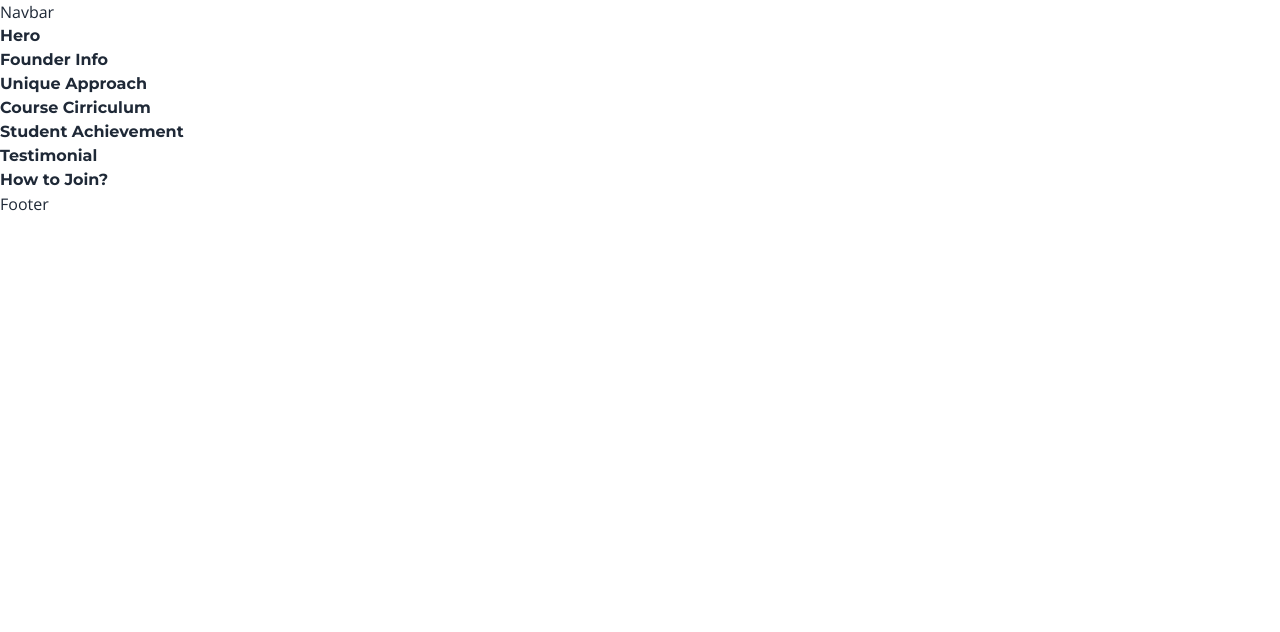
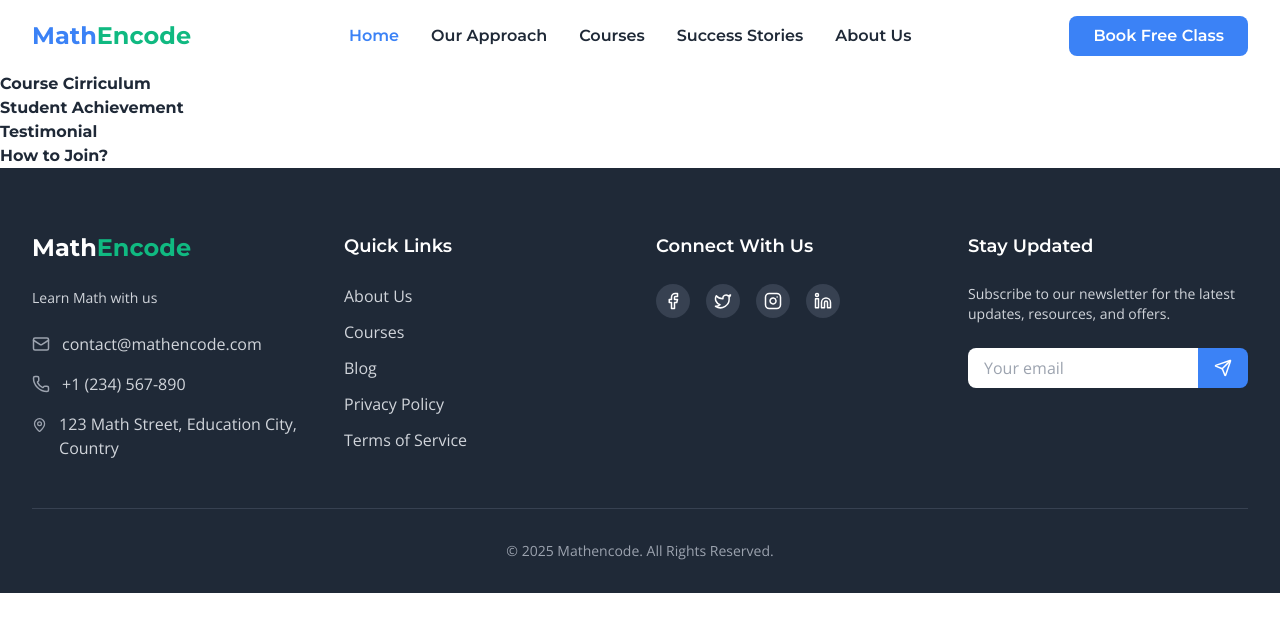
Before and after one commit to chahatkesh/mathencode, a React (Vite) app: page / in a window 1280 px wide. Shown: the top 632 px of the page. Built offline with nearby package versions, Linux system fonts and the light colour scheme.

Commit message:
Implement responsive Footer and Navbar components with enhanced navigation and contact information

```diff
--- a/src/layout/Footer.jsx
+++ b/src/layout/Footer.jsx
@@ -1,12 +1,165 @@
+// src/layout/Footer.jsx
 import React from "react";
+import { Link } from "react-router-dom";
+import {
+  Mail,
+  Phone,
+  MapPin,
+  Facebook,
+  Twitter,
+  Instagram,
+  Linkedin,
+  Send,
+} from "lucide-react";
 
 const Footer = () => {
   return (
-    <div>
-      <footer>
-        <p>Footer</p>
-      </footer>
-    </div>
+    <footer className="bg-dark text-white pt-16 pb-8">
+      <div className="container-custom">
+        <div className="grid grid-cols-1 md:grid-cols-2 lg:grid-cols-4 gap-8">
+          {/* Logo and Contact Info */}
+          <div className="space-y-6">
+            <Link to="/" className="inline-block">
+              <span className="text-2xl font-montserrat font-bold text-white">
+                Math<span className="text-secondary">Encode</span>
+              </span>
+            </Link>
+            <p className="text-sm text-gray-300">Learn Math with us</p>
+            <div className="space-y-4">
+              <div className="flex items-center gap-3">
+                <Mail size={18} className="text-gray-400" />
+                <a
+                  href="mailto:contact@mathencode.com"
+                  className="text-gray-300 hover:text-white transition-colors">
+                  contact@mathencode.com
+                </a>
+              </div>
+              <div className="flex items-center gap-3">
+                <Phone size={18} className="text-gray-400" />
+                <a
+                  href="tel:+1234567890"
+                  className="text-gray-300 hover:text-white transition-colors">
+                  +1 (234) 567-890
+                </a>
+              </div>
+              <div className="flex items-start gap-3">
+                <MapPin size={18} className="text-gray-400 mt-1" />
+                <p className="text-gray-300">
+                  123 Math Street, Education City, Country
+                </p>
+              </div>
+            </div>
+          </div>
+
+          {/* Quick Links */}
+          <div className="space-y-6">
+            <h3 className="text-lg font-montserrat font-semibold">
+              Quick Links
+            </h3>
+            <ul className="space-y-3">
+              <li>
+                <Link
+                  to="/about"
+                  className="text-gray-300 hover:text-white transition-colors">
+                  About Us
+                </Link>
+              </li>
+              <li>
+                <Link
+                  to="/courses"
+                  className="text-gray-300 hover:text-white transition-colors">
+                  Courses
+                </Link>
+              </li>
+              <li>
+                <Link
+                  to="/blog"
+                  className="text-gray-300 hover:text-white transition-colors">
+                  Blog
+                </Link>
+              </li>
+              <li>
+                <Link
+                  to="/privacy"
+                  className="text-gray-300 hover:text-white transition-colors">
+                  Privacy Policy
+                </Link>
+              </li>
+              <li>
+                <Link
+                  to="/terms"
+                  className="text-gray-300 hover:text-white transition-colors">
+                  Terms of Service
+                </Link>
+              </li>
+            </ul>
+          </div>
+
+          {/* Social Media */}
+          <div className="space-y-6">
+            <h3 className="text-lg font-montserrat font-semibold">
+              Connect With Us
+            </h3>
+            <div className="flex space-x-4">
+              <a
+                href="#"
+                className="bg-gray-700 p-2 rounded-full hover:bg-primary transition-colors"
+                aria-label="Facebook">
+                <Facebook size={18} />
+              </a>
+              <a
+                href="#"
+                className="bg-gray-700 p-2 rounded-full hover:bg-primary transition-colors"
+                aria-label="Twitter">
+                <Twitter size={18} />
+              </a>
+              <a
+                href="#"
+                className="bg-gray-700 p-2 rounded-full hover:bg-primary transition-colors"
+                aria-label="Instagram">
+                <Instagram size={18} />
+              </a>
+              <a
+                href="#"
+                className="bg-gray-700 p-2 rounded-full hover:bg-primary transition-colors"
+                aria-label="LinkedIn">
+                <Linkedin size={18} />
+              </a>
+            </div>
+          </div>
+
+          {/* Newsletter */}
+          <div className="space-y-6">
+            <h3 className="text-lg font-montserrat font-semibold">
+              Stay Updated
+            </h3>
+            <p className="text-gray-300 text-sm">
+              Subscribe to our newsletter for the latest updates, resources, and
+              offers.
+            </p>
+            <form className="flex">
+              <input
+                type="email"
+                placeholder="Your email"
+                className="px-4 py-2 w-full rounded-l-lg focus:outline-none text-dark"
+                required
+              />
+              <button
+                type="submit"
+                className="bg-primary hover:bg-bright-blue px-4 rounded-r-lg transition-colors"
+                aria-label="Subscribe">
+                <Send size={18} />
+              </button>
+            </form>
+          </div>
+        </div>
+
+        {/* Copyright */}
+        <div className="border-t border-gray-700 mt-12 pt-8 text-center text-gray-400 text-sm">
+          <p>© 2025 Mathencode. All Rights Reserved.</p>
+        </div>
+      </div>
+    </footer>
   );
 };
 
--- a/src/layout/Navbar.jsx
+++ b/src/layout/Navbar.jsx
@@ -1,10 +1,155 @@
-import React from "react";
+// src/layout/Navbar.jsx
+import React, { useState, useEffect } from "react";
+import { Menu, X } from "lucide-react";
 
 const Navbar = () => {
+  const [isMenuOpen, setIsMenuOpen] = useState(false);
+  const [activeSection, setActiveSection] = useState("hero");
+  const [scrolled, setScrolled] = useState(false);
+
+  // Toggle mobile menu
+  const toggleMenu = () => {
+    setIsMenuOpen(!isMenuOpen);
+  };
+
+  // Handle scroll events
+  useEffect(() => {
+    const handleScroll = () => {
+      // Add shadow to navbar when scrolled
+      if (window.scrollY > 10) {
+        setScrolled(true);
+      } else {
+        setScrolled(false);
+      }
+
+      // Determine active section based on scroll position
+      const sections = [
+        "hero",
+        "founder",
+        "approach",
+        "courses",
+        "achievements",
+        "testimonials",
+        "join",
+      ];
+      const scrollPosition = window.scrollY + 100; // Offset to trigger slightly before reaching section
+
+      for (const section of sections) {
+        const element = document.getElementById(section);
+        if (element) {
+          const offsetTop = element.offsetTop;
+          const offsetBottom = offsetTop + element.offsetHeight;
+
+          if (scrollPosition >= offsetTop && scrollPosition < offsetBottom) {
+            setActiveSection(section);
+            break;
+          }
+        }
+      }
+    };
+
+    window.addEventListener("scroll", handleScroll);
+    return () => window.removeEventListener("scroll", handleScroll);
+  }, []);
+
+  // Scroll to section function
+  const scrollToSection = (sectionId) => {
+    const element = document.getElementById(sectionId);
+    if (element) {
+      window.scrollTo({
+        top: element.offsetTop - 80, // Account for navbar height
+        behavior: "smooth",
+      });
+    }
+    setActiveSection(sectionId);
+
+    // Close mobile menu if open
+    if (isMenuOpen) {
+      setIsMenuOpen(false);
+    }
+  };
+
+  // Navigation items array for easy management
+  const navItems = [
+    { id: "hero", label: "Home" },
+    { id: "approach", label: "Our Approach" },
+    { id: "courses", label: "Courses" },
+    { id: "achievements", label: "Success Stories" },
+    { id: "about", label: "About Us" },
+  ];
+
   return (
-    <div>
-      <nav>Navbar</nav>
-    </div>
+    <nav
+      className={`bg-white ${
+        scrolled ? "shadow-md" : ""
+      } fixed top-0 left-0 w-full z-50 transition-shadow duration-300`}>
+      <div className="container-custom py-4 flex items-center justify-between">
+        {/* Logo */}
+        <button
+          onClick={() => scrollToSection("hero")}
+          className="flex items-center cursor-pointer">
+          <span className="text-2xl font-montserrat font-bold text-primary">
+            Math<span className="text-secondary">Encode</span>
+          </span>
+        </button>
+
+        {/* Desktop Navigation */}
+        <div className="hidden md:flex items-center space-x-8">
+          {navItems.map((item) => (
+            <button
+              key={item.id}
+              onClick={() => scrollToSection(item.id)}
+              className={`font-medium transition-colors ${
+                activeSection === item.id
+                  ? "text-primary font-semibold"
+                  : "text-dark hover:text-primary"
+              }`}>
+              {item.label}
+            </button>
+          ))}
+        </div>
+
+        {/* CTA Button */}
+        <button
+          onClick={() => scrollToSection("join")}
+          className="hidden md:block btn-primary">
+          Book Free Class
+        </button>
+
+        {/* Mobile Menu Button */}
+        <button
+          className="md:hidden text-dark"
+          onClick={toggleMenu}
+          aria-label="Toggle menu">
+          {isMenuOpen ? <X size={24} /> : <Menu size={24} />}
+        </button>
+      </div>
+
+      {/* Mobile Navigation */}
+      {isMenuOpen && (
+        <div className="md:hidden bg-white py-4 px-6 shadow-inner">
+          <div className="flex flex-col space-y-4">
+            {navItems.map((item) => (
+              <button
+                key={item.id}
+                onClick={() => scrollToSection(item.id)}
+                className={`font-medium py-2 text-left transition-colors ${
+                  activeSection === item.id
+                    ? "text-primary font-semibold"
+                    : "text-dark hover:text-primary"
+                }`}>
+                {item.label}
+              </button>
+            ))}
+            <button
+              onClick={() => scrollToSection("join")}
+              className="btn-primary text-center mt-2">
+              Book Free Class
+            </button>
+          </div>
+        </div>
+      )}
+    </nav>
   );
 };
 
```
